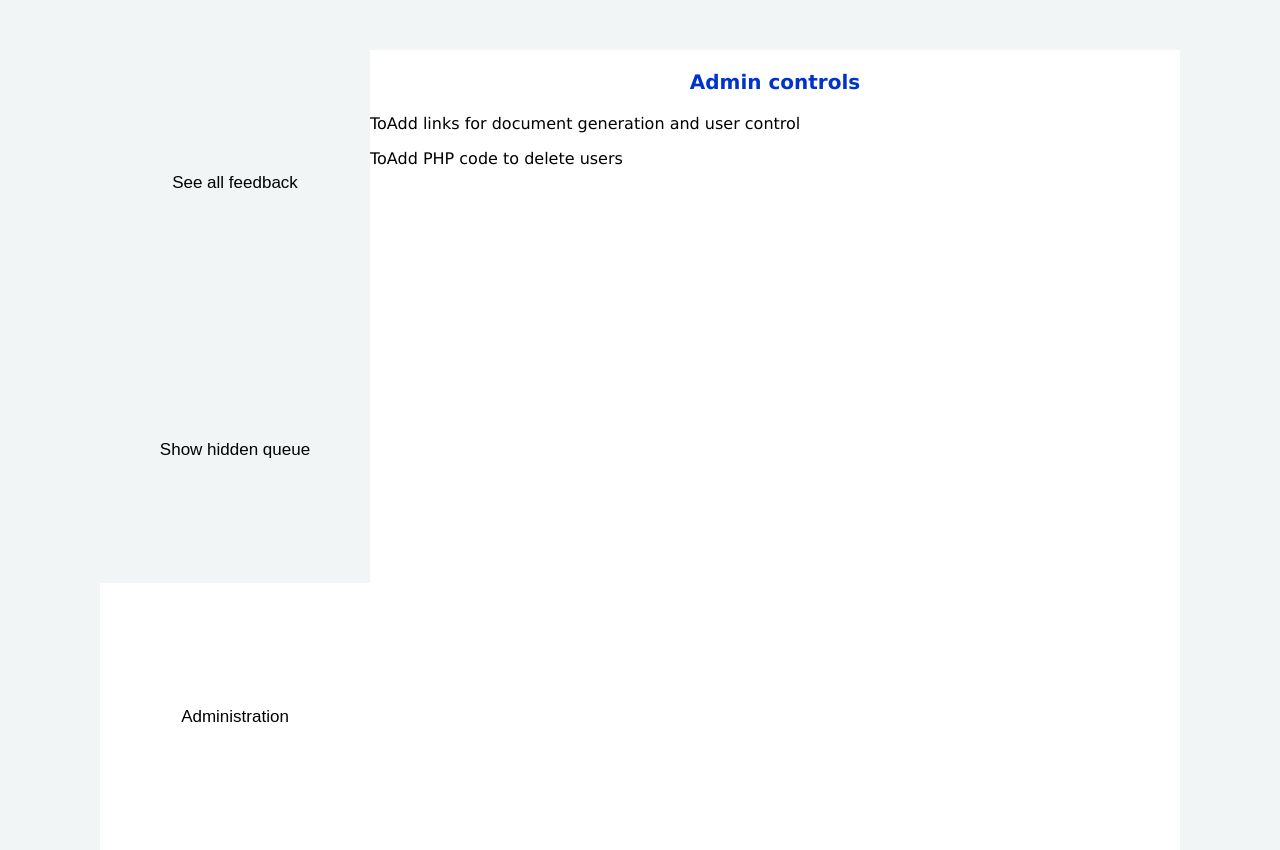
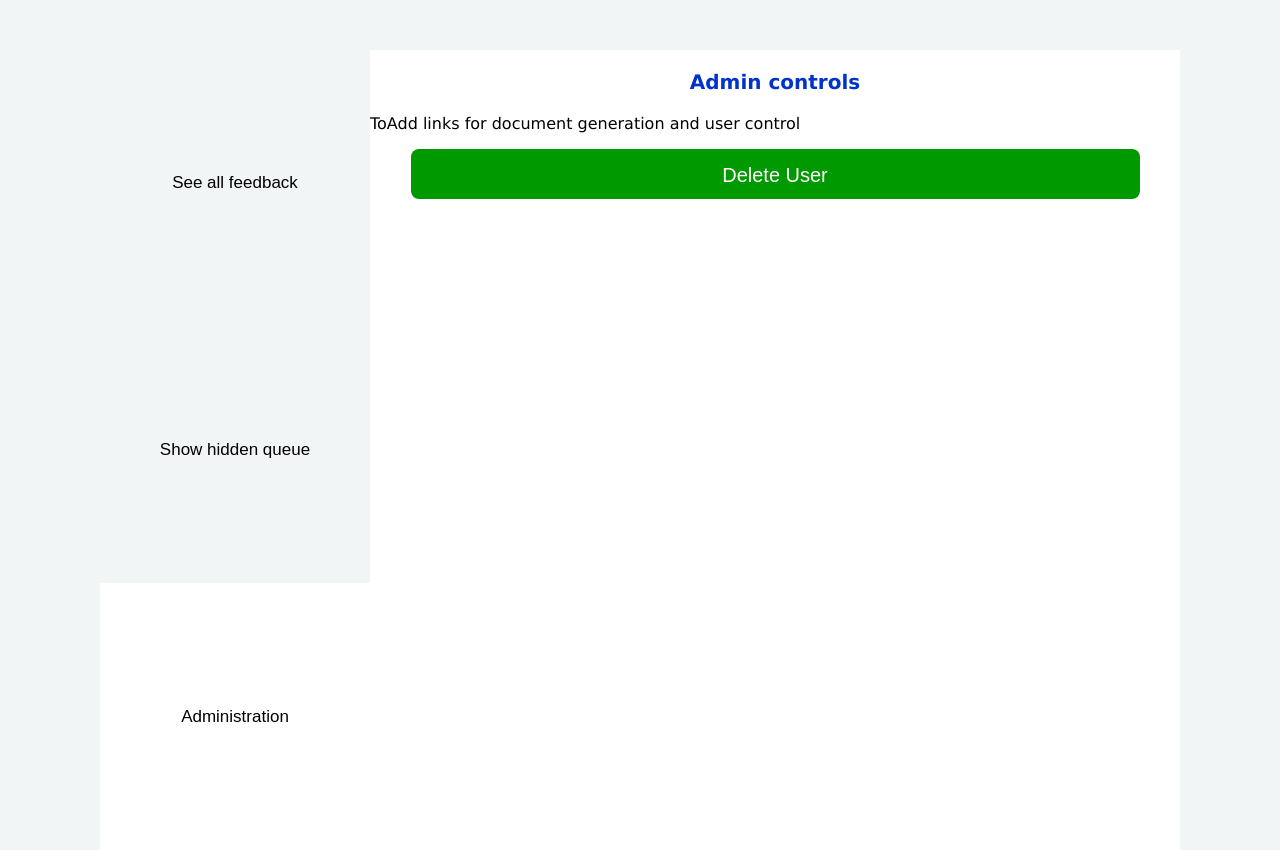
Before and after one commit to WildLeek/8005_project_Team11, a PHP site: page /AdminPanel.html in a window 1280 px wide, after a click on "Administration". Shown: the part 94-944 px from the top of the page. Run offline with PHP 8.4, Linux system fonts and the light colour scheme.

Commit message:
Updated the admin panel, added user deletion

```diff
--- a/AdminPanel.html
+++ b/AdminPanel.html
@@ -1,6 +1,7 @@
 <!DOCTYPE html>
 
 <html lang="en" xmlns="http://www.w3.org/1999/xhtml">
+
 <head>
     <meta charset="utf-8" />
     <title> Sage - admin panel</title>
@@ -8,10 +9,13 @@
     <link rel="stylesheet" type="text/css" href="StyleSheets/adminPanel.css" />
     <script type="text/javascript" src="Scripts/adminPanel.js"></script>
 </head>
+
 <body>
     <header>
         <ul class="topnav">
-            <li class="logo"><a href="https://www.sage.com/en-gb/"><img src="Logos/sage-logo.svg" alt="Sage Logo"></a></li>
+            <li class="logo">
+                <a href="https://www.sage.com/en-gb/"><img src="Logos/sage-logo.svg" alt="Sage Logo"></a>
+            </li>
             <li class="dropdown-right">
                 <div class="dropdown">
                     <button class="menu-dropbtn" onclick="showMenu()">Welcome</button>
@@ -80,9 +84,10 @@
             <div id="admin" class="tabcontent">
                 <h3>Admin controls</h3>
                 <p>ToAdd links for document generation and user control</p>
-                <p>ToAdd PHP code to delete users</p>
+                <button class="greenbtn" onclick="popUp('delete')">Delete User</button>
             </div>
         </div>
     </div>
 </body>
+
 </html>
--- a/Scripts/adminPanel.js
+++ b/Scripts/adminPanel.js
@@ -31,3 +31,9 @@ function openTab(event, tabItem) {
 window.onload = function () {
     document.getElementById("defaultOpen").click();
 }
+
+function popUp(input) {
+    if (input === "delete") {
+        var myWindow = window.open("deleteUser.html", "_blank", "toolbar=no, scrollbars=yes, top=200, left= 100, width=500, height=500");
+    }
+}
--- a/StyleSheets/adminPanel.css
+++ b/StyleSheets/adminPanel.css
@@ -85,3 +85,13 @@ table {
         font-size: 15px;
         text-align: left;
     }
+
+.greenbtn {
+    height: 50px;
+    width: 90%;
+    margin-right: 5%;
+    margin-lefT: 5%;
+}
+.greenbtn:hover {
+    background-color: #008600;
+}
--- a/StyleSheets/common.css
+++ b/StyleSheets/common.css
@@ -110,3 +110,32 @@ div.dropdown .menu-dropbtn {
 .show {
     display: block;
 }
+
+/*Button lihnk style*/
+.greenbtn {
+    cursor: pointer;
+    margin-top: 15px !important;
+    padding: 15px;
+    display: block;
+    width: 100%;
+    color: #ffffff;
+    background-color: #009900;
+    border: none;
+    white-space: normal !important;
+    word-wrap: break-word;
+    word-break: normal;
+    font-size: 20px;
+    font-family: Arial, Helvetica, sans-serif;
+    border-radius: 8px;
+}
+    .greenbtn:hover {
+        background-color: #008600;
+    }
+
+/*Input modification*/
+input {
+    width: 100%;
+    padding: 5px;
+    height: 30px;
+
+}
--- a/deleteUser.html
+++ b/deleteUser.html
@@ -25,7 +25,7 @@
                 <p>
                     <label for="user">Email: </label> <br>
                     <input type="text" name="email">
-                    <button class="greenbtn" type="submit">Submit</button>
+                    <button class="greenbtn" type="submit" onclick="return confirm('Are you sure you wish to remove this user?')">Submit</button>
                 </p>
             </form>
         </div>
```
Lines whose indentation alone changed are shown as unchanged.
